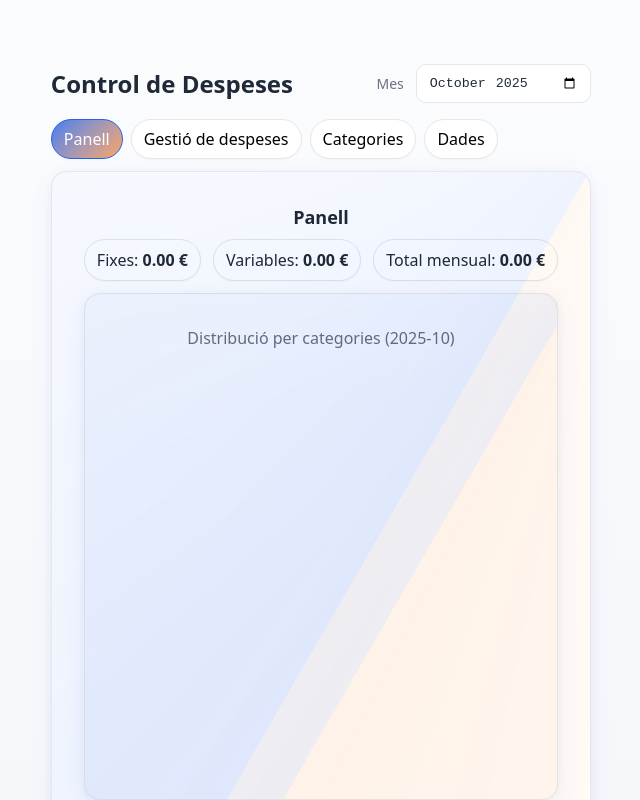
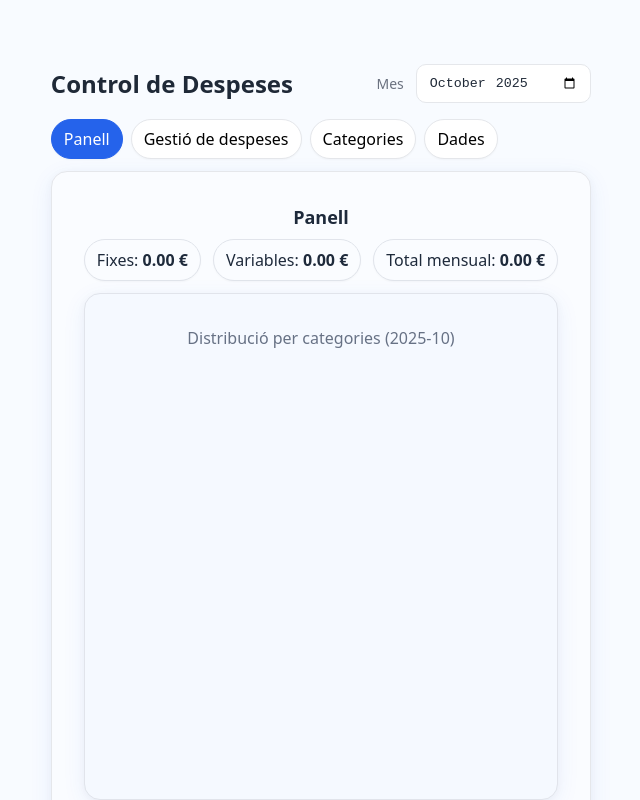
Before and after one commit to jdrag12/despesestracker, a React (Vite) app: page / in a window 1280 px wide. Shown: the top 800 px of the page, without its empty margins (319-959 px from the left). Built offline with nearby package versions, Linux system fonts and the light colour scheme.

Commit message:
Afegir dates

```diff
--- a/src/components/MonthlyFixed.jsx
+++ b/src/components/MonthlyFixed.jsx
@@ -5,6 +5,7 @@ import {
   updateFixedForMonth,
   deleteFixedForMonth,
   formatEuro,
+  formatTimestamp,
 } from "../utils/storage.js";
 
 export default function MonthlyFixed({ data, monthKey, onDataChange }) {
@@ -116,6 +117,7 @@ export default function MonthlyFixed({ data, monthKey, onDataChange }) {
               <th className="cell-right">Import</th>
               <th>Categoria</th>
               <th>Nota</th>
+              <th>Data</th>
               <th className="actions"></th>
             </tr>
           </thead>
@@ -178,6 +180,9 @@ export default function MonthlyFixed({ data, monthKey, onDataChange }) {
                     f.note
                   )}
                 </td>
+                <td className="muted" style={{ fontSize: "12px" }}>
+                  {f.createdAt ? formatTimestamp(f.createdAt) : "-"}
+                </td>
                 <td className="actions" style={{ whiteSpace: "nowrap" }}>
                   {editingId === f.id ? (
                     <>
@@ -205,7 +210,7 @@ export default function MonthlyFixed({ data, monthKey, onDataChange }) {
             ))}
             {month.fixed.length === 0 && (
               <tr>
-                <td colSpan={5} className="muted">
+                <td colSpan={6} className="muted">
                   Sense despeses fixes.
                 </td>
               </tr>
--- a/src/components/VariableExpenses.jsx
+++ b/src/components/VariableExpenses.jsx
@@ -5,6 +5,7 @@ import {
   deleteVariableExpense,
   getMonth,
   formatEuro,
+  formatTimestamp,
 } from "../utils/storage.js";
 
 export default function VariableExpenses({ data, monthKey, onDataChange }) {
@@ -118,6 +119,7 @@ export default function VariableExpenses({ data, monthKey, onDataChange }) {
               <th className="cell-right">Import</th>
               <th>Categoria</th>
               <th>Nota</th>
+              <th>Data</th>
               <th className="actions"></th>
             </tr>
           </thead>
@@ -180,6 +182,9 @@ export default function VariableExpenses({ data, monthKey, onDataChange }) {
                     v.note
                   )}
                 </td>
+                <td className="muted" style={{ fontSize: "12px" }}>
+                  {v.createdAt ? formatTimestamp(v.createdAt) : "-"}
+                </td>
                 <td className="actions" style={{ whiteSpace: "nowrap" }}>
                   {editingId === v.id ? (
                     <>
@@ -207,7 +212,7 @@ export default function VariableExpenses({ data, monthKey, onDataChange }) {
             ))}
             {month.variable.length === 0 && (
               <tr>
-                <td colSpan={5} className="muted">
+                <td colSpan={6} className="muted">
                   Sense despeses variables.
                 </td>
               </tr>
--- a/src/styles/global.css
+++ b/src/styles/global.css
@@ -1,9 +1,6 @@
 /* Global minimal styling (plain CSS). Comments in English only. */
 :root {
-  /* Subtle, original background using radial dots over a soft wash */
-  --bg: radial-gradient(circle at 20% 10%, #f8fbff 0%, #f8fbff 20%, transparent 21%) 0 0 / 20px 20px no-repeat,
-        radial-gradient(circle at 70% 30%, #f9fafc 0%, #f9fafc 18%, transparent 19%) 0 0 / 26px 26px no-repeat,
-        linear-gradient(180deg, #fbfcfe 0%, #f6f7fb 100%);
+  --bg: #f8fbff;
   --card: #ffffff;
   --text: #1f2937;
   --muted: #6b7280;
@@ -49,15 +46,11 @@ body {
   overflow: hidden;
 }
 .card::after {
-  /* Minimal conic accent sweep for a unique, tasteful highlight */
   content: "";
   position: absolute;
   inset: 0;
   pointer-events: none;
-  background:
-    conic-gradient(from 210deg at 110% -10%, rgba(37,99,235,0.08), transparent 30%, transparent 70%, rgba(251,146,60,0.06))
-  ;
-  mix-blend-mode: multiply;
+  background: rgba(37,99,235,0.02);
 }
 
 .row { display: flex; gap: 12px; align-items: center; }
@@ -100,8 +93,7 @@ button:active { transform: translateY(1px); }
 }
 .tab:hover { transform: translateY(-1px); }
 .tab.active {
-  background:
-    linear-gradient(135deg, color-mix(in srgb, var(--accent) 85%, #fff 15%), color-mix(in srgb, var(--accent-2) 85%, #fff 15%));
+  background: var(--accent);
   border-color: var(--accent);
   color: #fff;
 }
--- a/src/utils/storage.js
+++ b/src/utils/storage.js
@@ -173,6 +173,7 @@ export function addVariableExpense(
     amount: parseFloat(amount),
     category,
     note: note || "",
+    createdAt: new Date().toISOString(),
   };
   data.months[monthKey].variable.push(exp);
   return exp;
@@ -211,6 +212,7 @@ export function addFixedForMonth(
     amount: parseFloat(amount),
     category,
     note: note || "",
+    createdAt: new Date().toISOString(),
   };
   data.months[monthKey].fixed.push(exp);
   return exp;
@@ -432,6 +434,18 @@ export function formatEuro(amount) {
   return `${num.toFixed(2)} €`;
 }
 
+// Format timestamp for display
+export function formatTimestamp(isoString) {
+  const date = new Date(isoString);
+  return date.toLocaleString("ca-ES", {
+    day: "2-digit",
+    month: "2-digit",
+    year: "numeric",
+    hour: "2-digit",
+    minute: "2-digit",
+  });
+}
+
 // Aggregate totals per month for a given year
 export function getYearMonths(year) {
   return Array.from(
```
